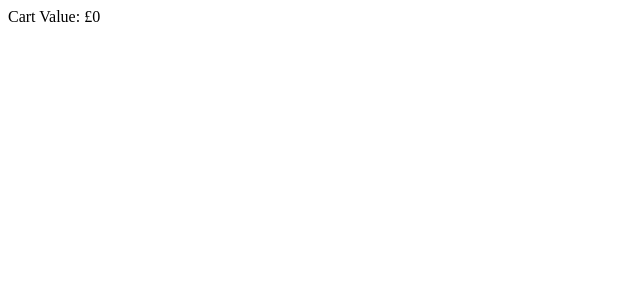
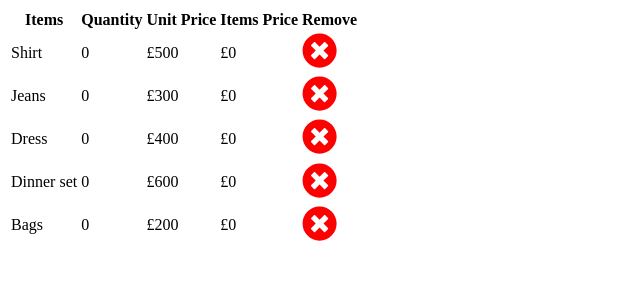
Before and after one commit to Marvin-Deng/Budgeting-Allocation-App, a React (Vite) app: page / in a window 1280 px wide. Shown: the top 300 px of the page, without its empty margins (0-640 px from the left). Built offline with nearby package versions, Linux system fonts and the light colour scheme.

Commit message:
Added expense list and item components

```diff
--- a/package.json
+++ b/package.json
@@ -11,7 +11,8 @@
   },
   "dependencies": {
     "react": "^18.2.0",
-    "react-dom": "^18.2.0"
+    "react-dom": "^18.2.0",
+    "react-icons": "^4.12.0"
   },
   "devDependencies": {
     "@types/react": "^18.2.37",
--- a/src/App.jsx
+++ b/src/App.jsx
@@ -1,10 +1,10 @@
-import CartValue from '@/components/CartValue'
+import ExpenseList from '@/components/ExpenseList'
 import './App.css'
 
 function App() {
   return (
     <>
-     <CartValue />
+     <ExpenseList />
     </>
   )
 }
--- /dev/null
+++ b/src/components/ExpenseItem.jsx
@@ -0,0 +1,42 @@
+import React, { useContext } from "react";
+import { AppContext } from "@/context/AppContext";
+import { FaTimesCircle } from "react-icons/fa";
+
+const ExpenseItem = (props) => {
+  const { dispatch, Location } = useContext(AppContext);
+
+  const handleDeleteItem = () => {
+    const item = {
+      name: props.name,
+    };
+
+    dispatch({
+      type: "DELETE_ITEM",
+      payload: item,
+    });
+  };
+
+  return (
+    <tr>
+      <td>{props.name}</td>
+      <td>{props.quantity}</td>
+      <td>
+        {Location}
+        {parseInt(props.unitprice)}
+      </td>
+      <td>
+        {Location}
+        {parseInt(props.quantity) * parseInt(props.unitprice)}
+      </td>
+      <td>
+        <FaTimesCircle
+          size="2.2em"
+          color="red"
+          onClick={handleDeleteItem}
+        ></FaTimesCircle>
+      </td>
+    </tr>
+  );
+};
+
+export default ExpenseItem;
--- /dev/null
+++ b/src/components/ExpenseList.jsx
@@ -0,0 +1,34 @@
+import React, { useContext } from "react";
+import ExpenseItem from "@/components/ExpenseItem";
+import { AppContext } from "@/context/AppContext";
+
+const ExpenseList = () => {
+  const { expenses } = useContext(AppContext);
+
+  return (
+    <table className="table">
+      <thead className="thead-light">
+        <tr>
+          <th scope="col">Items</th>
+          <th scope="col">Quantity</th>
+          <th scope="col">Unit Price</th>
+          <th scope="col">Items Price</th>
+          <th scope="col">Remove</th>
+        </tr>
+      </thead>
+      <tbody>
+        {expenses.map((expense) => (
+          <ExpenseItem
+            id={expense.id}
+            key={expense.id}
+            name={expense.name}
+            quantity={expense.quantity}
+            unitprice={expense.unitprice}
+          />
+        ))}
+      </tbody>
+    </table>
+  );
+};
+
+export default ExpenseList;
```
Also changed, not shown: src/components/CartValue.jsx (+8 -5 lines), 1 other file (tests, documents, lock files or other folders).
